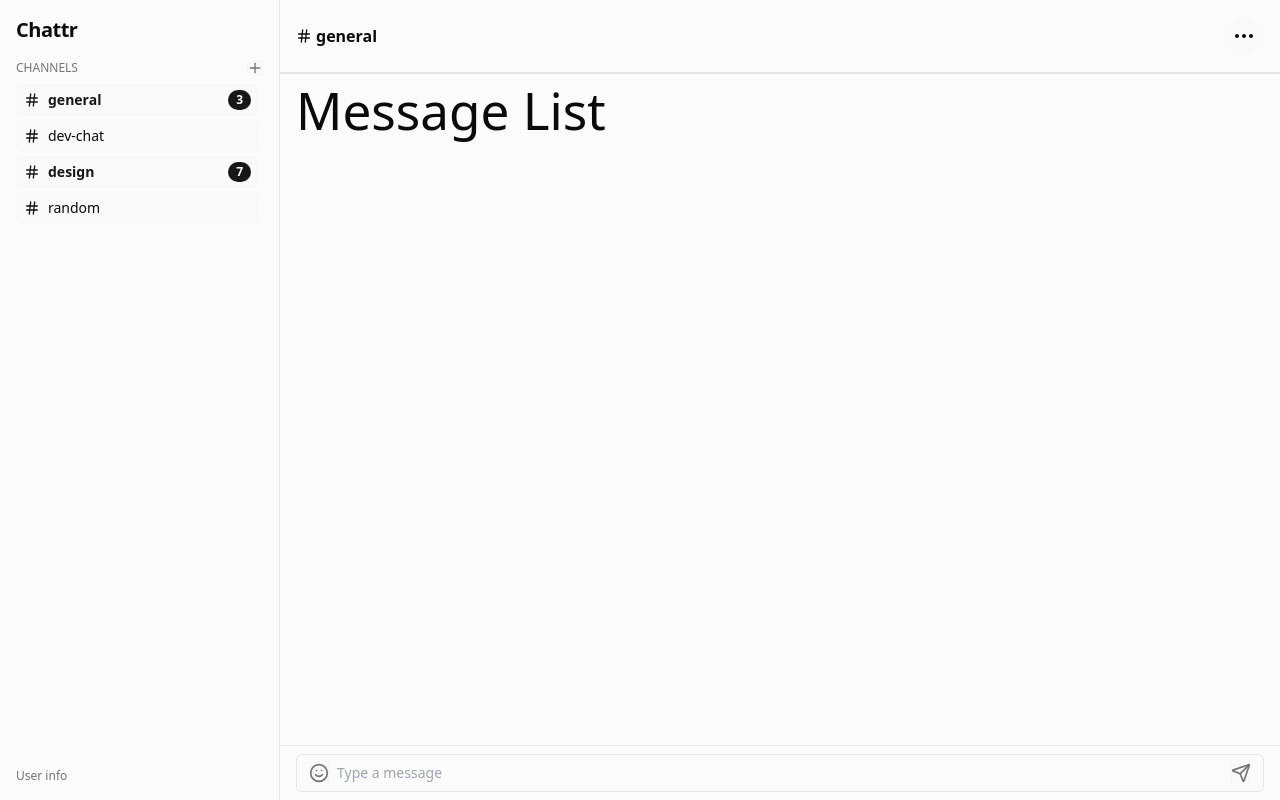
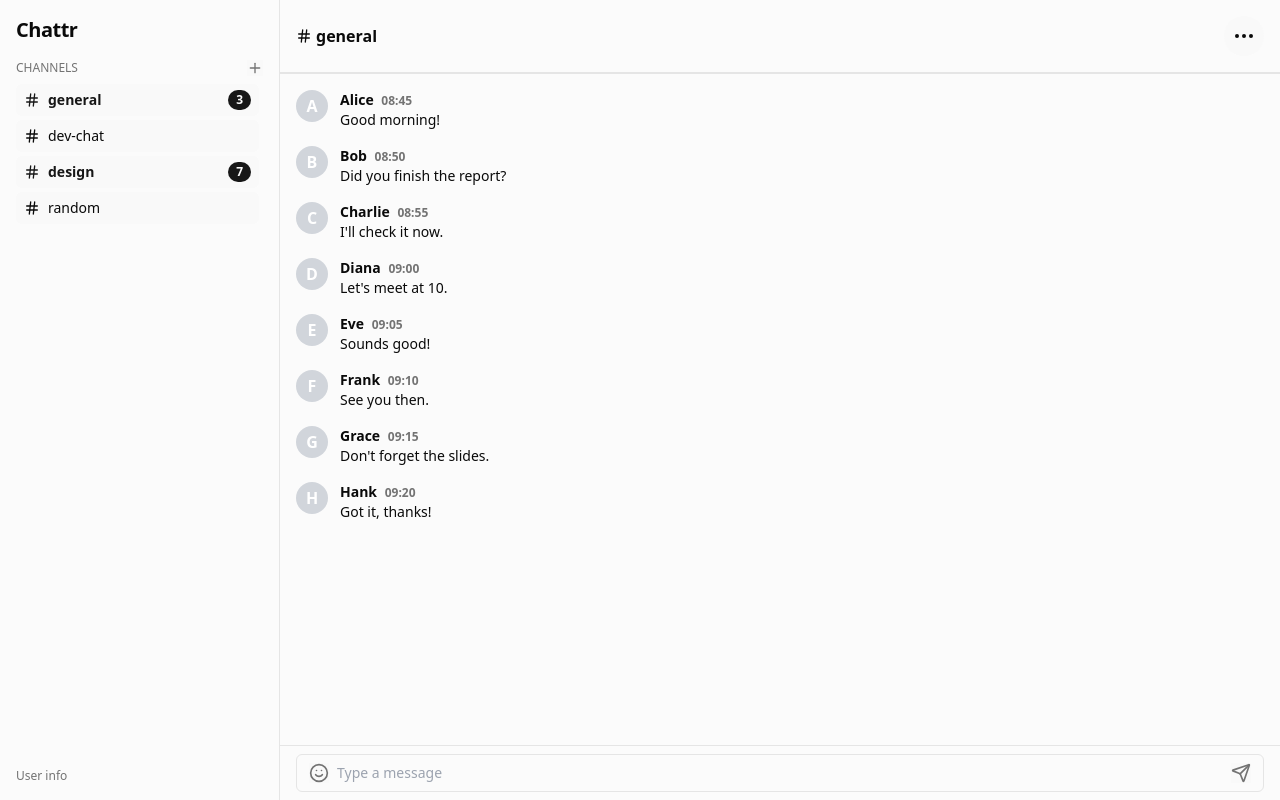
Before and after one commit to BuraYu/chattr, a React (Vite) app: page / in a window 1280 px wide. Built offline with nearby package versions, Linux system fonts and the light colour scheme; the HTML template or start-up script is replaced by a standard one.

Commit message:
feat: add MessageItem and MessageList (with dummy data)

```diff
--- a/src/components/chat/MessageItem.tsx
+++ b/src/components/chat/MessageItem.tsx
@@ -0,0 +1,27 @@
+type Props = {
+  name: string;
+  text: string;
+  time: string;
+  avatarUrl?: string;
+};
+
+export default function MessageItem({ name, text, time, avatarUrl }: Props) {
+  return (
+    <div className="flex gap-3 items-start py-2">
+      {avatarUrl ? (
+        <img src={avatarUrl} alt={name} className="w-8 h-8 rounded-full" />
+      ) : (
+        <div className="w-8 h-8 rounded-full bg-gray-300 flex items-center justify-center text-white font-semibold">
+          {name.charAt(0).toUpperCase()}
+        </div>
+      )}
+      <div>
+        <div className="text-sm font-semibold">
+          {name}{" "}
+          <span className="text-xs text-muted-foreground ml-1">{time}</span>
+        </div>
+        <p className="text-sm">{text}</p>
+      </div>
+    </div>
+  );
+}
--- a/src/components/chat/MessageList.tsx
+++ b/src/components/chat/MessageList.tsx
@@ -1,11 +1,36 @@
-type MessageListProps = {
+import MessageItem from "./MessageItem";
+
+const mockMessages = [
+  { name: "Alice", text: "Good morning!", time: "08:45", avatarUrl: "" },
+  { name: "Bob", text: "Did you finish the report?", time: "08:50" },
+  {
+    name: "Charlie",
+    text: "I'll check it now.",
+    time: "08:55",
+    avatarUrl: "",
+  },
+  { name: "Diana", text: "Let's meet at 10.", time: "09:00" },
+  { name: "Eve", text: "Sounds good!", time: "09:05", avatarUrl: "" },
+  {
+    name: "Frank",
+    text: "See you then.",
+    time: "09:10",
+    avatarUrl: "",
+  },
+  { name: "Grace", text: "Don't forget the slides.", time: "09:15" },
+  { name: "Hank", text: "Got it, thanks!", time: "09:20", avatarUrl: "" },
+];
+
+type Props = {
   className?: string;
 };
 
-export default function MessageList({ className }: MessageListProps) {
+export default function MessageList({ className }: Props) {
   return (
     <div className={className}>
-      <h1>Message List</h1>
+      {mockMessages.map((msg, i) => (
+        <MessageItem key={i} {...msg} />
+      ))}
     </div>
   );
 }
```
